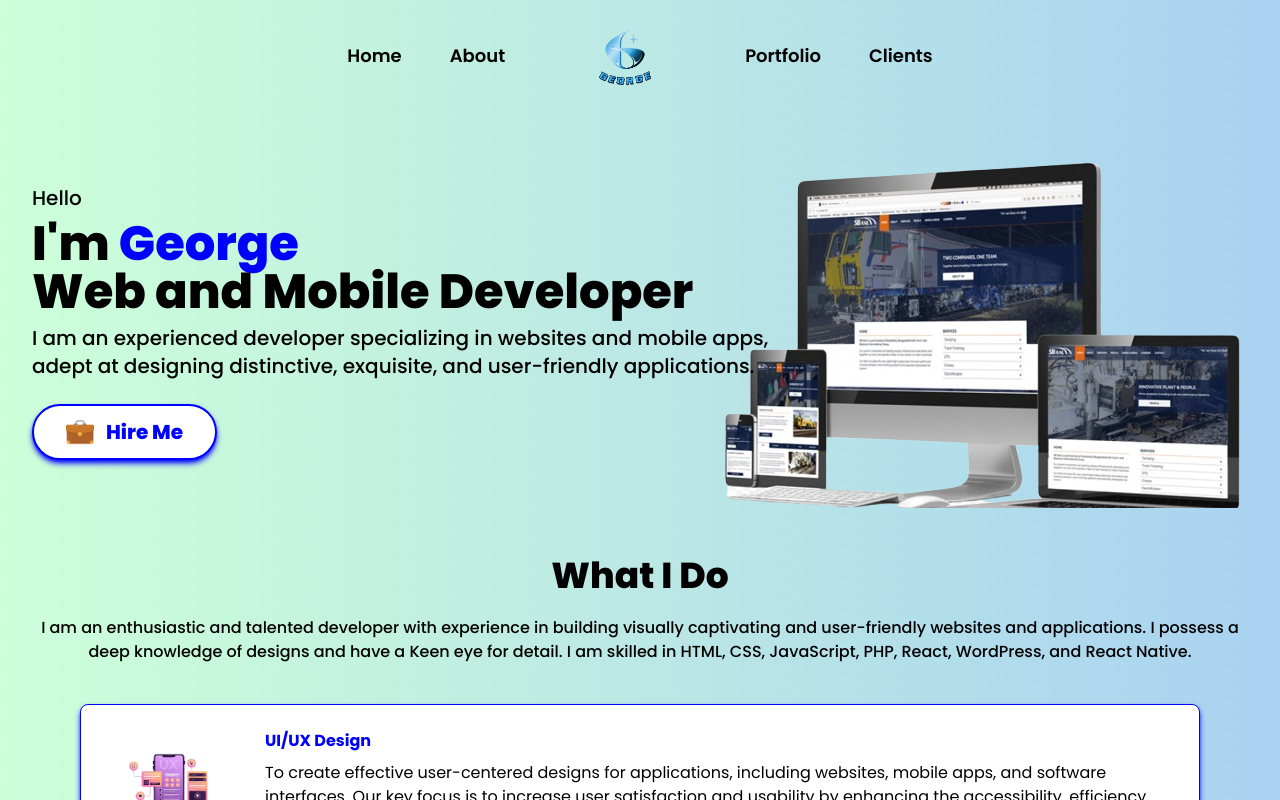
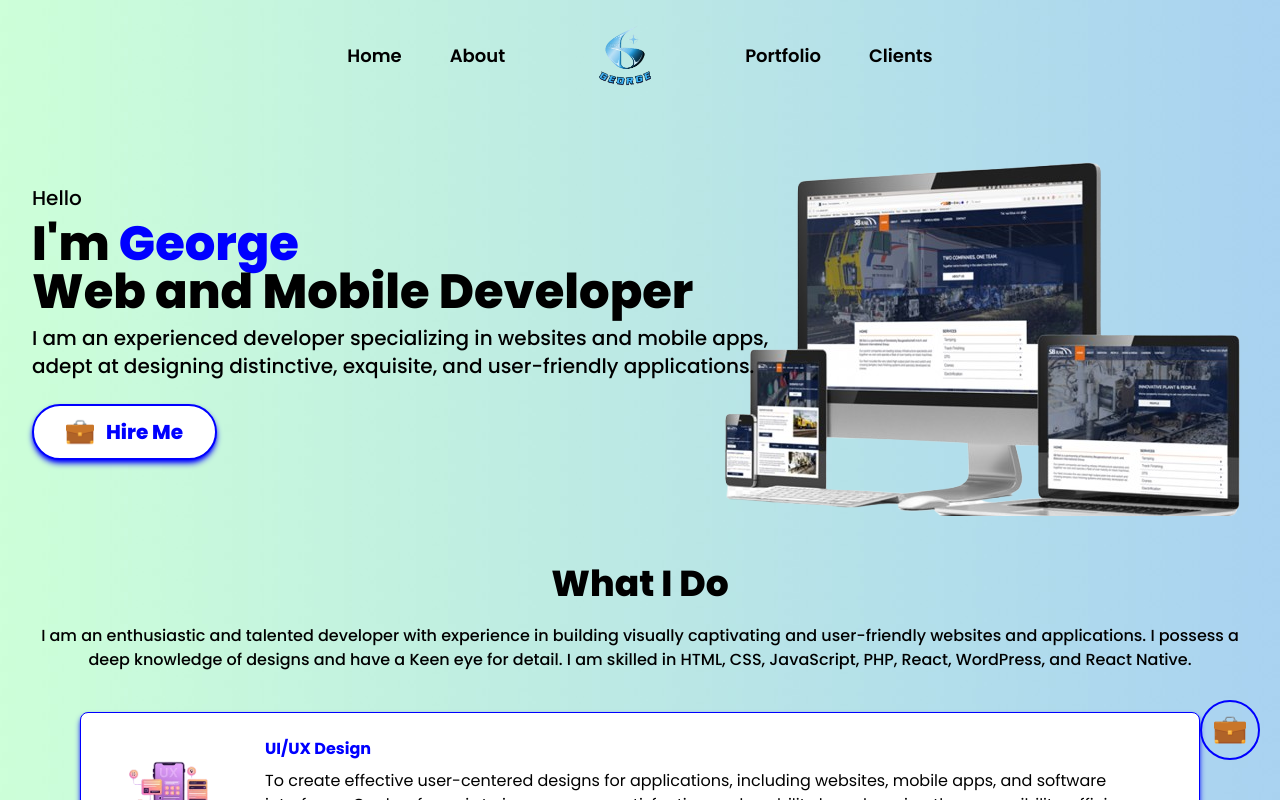
Before and after one commit to Georgechisom/georgeportfolio, a React (Create React App) app: page / in a window 1280 px wide. Shown: the top 800 px of the page. Built offline with nearby package versions, Linux system fonts and the light colour scheme.

Commit message:
portfolio updated

```diff
--- a/src/components/Intro/Intro.js
+++ b/src/components/Intro/Intro.js
@@ -16,9 +16,11 @@ const Intro = () => {
               <img src={intro} className='w-5 md:w-6 lg:w-7 object-cover' alt='introbuttonimage'/> Hire Me
             </button>
           </Link>
-            {/* <button className='hidden md:inline-flex cursor-pointer border-2 border-black rounded-full py-2 px-2 hover:shadow-sm hover:shadow-black hover:duration-300 mr-auto'>
-                <img src={contact} className='w-5 object-cover' alt='contactIcon' />
-            </button> */}
+          <div className='ml-auto'>
+            <button className='fixed bottom-10 right-5 cursor-pointer border-2 border-skyText rounded-full py-2 px-2 lg:py-3 lg:px-3 hover:shadow-sm hover:shadow-skyText hover:duration-200 z-50'>
+                  <img src={intro} className='w-6 lg:w-8 object-cover' alt='contactIcon' />
+            </button>
+          </div>
         </div>
         <img src={design} alt='webappImage' className='lg:absolute lg:-top-2 lg:right-0 lg:-z-10 lg:object-cover hover:duration-300 hover:scale-105' />
     </section>
```
